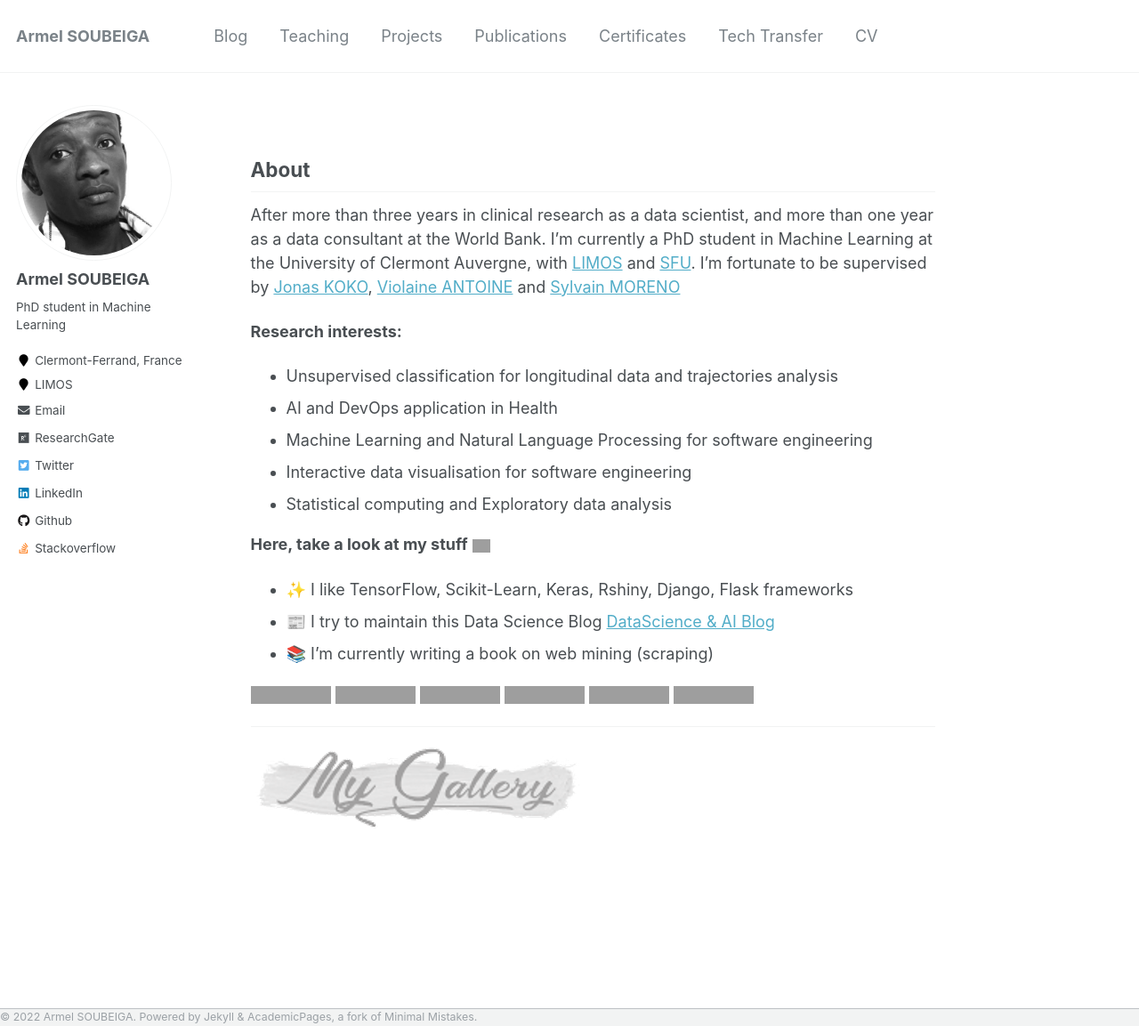
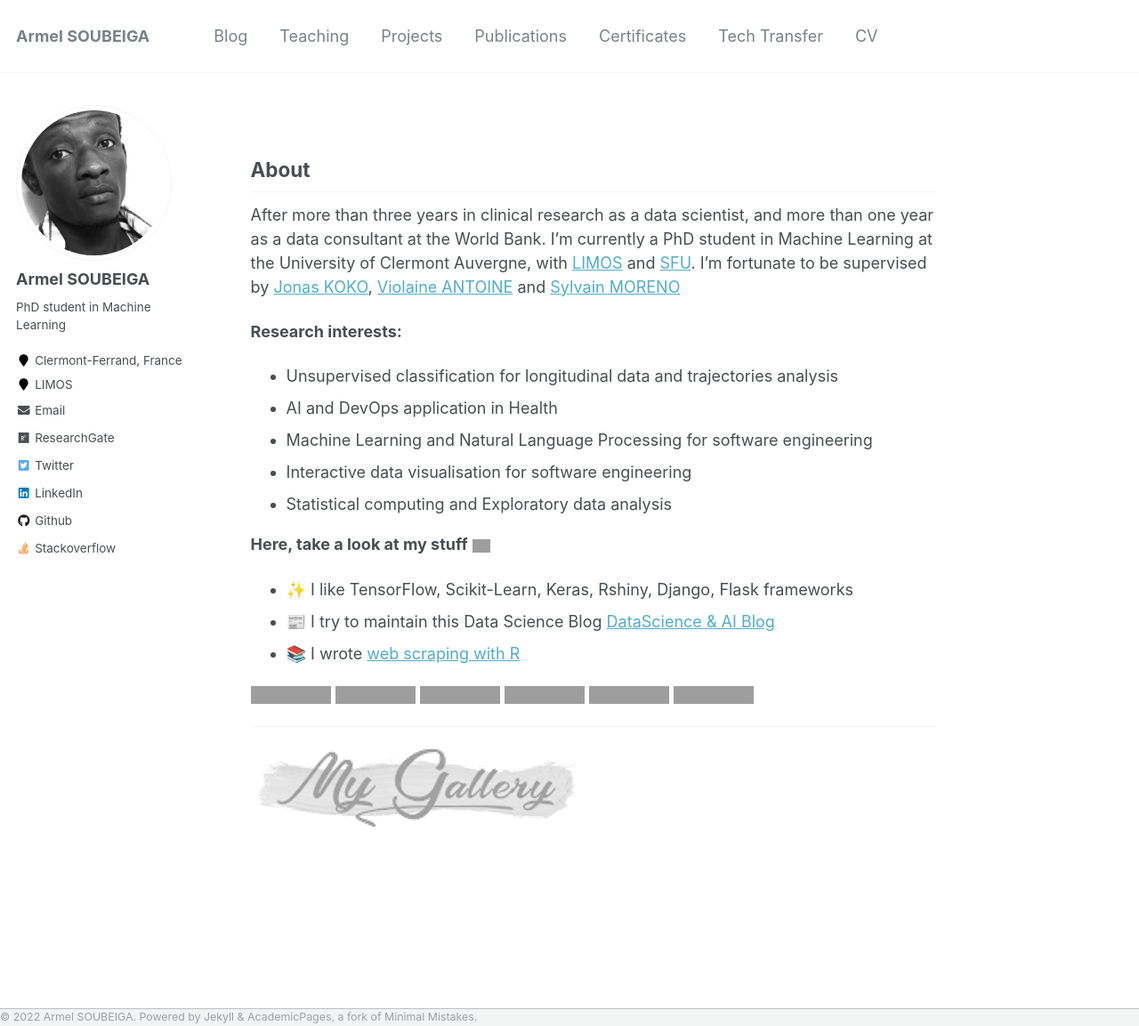
Before and after one commit to armelsoubeiga/armelsoubeiga.github.io, a Jekyll site: the page built from _pages/about.md, in a window 1280 px wide and 1153 px high. Shown: the whole window at 89% size. Built offline with Jekyll 4.4.1, drawn with Linux system fonts in a browser that asks for light colours; grey boxes are pictures that could not be loaded.

Commit message:
Update about.md

```diff
--- a/_pages/about.md
+++ b/_pages/about.md
@@ -24,7 +24,7 @@ After more than three years in clinical research as a data scientist, and more t
 
 - ✨ I like TensorFlow, Scikit-Learn, Keras, Rshiny, Django, Flask frameworks
 - 📰 I try to maintain this Data Science Blog [DataScience & AI Blog](https://armelsoubeiga.pythonanywhere.com/)
-- 📚 I'm currently writing a book on web mining (scraping)
+- 📚  I wrote [web scraping with R](https://www.amazon.fr/dp/B0B6XGTXKP)
 
 [![Python](https://img.shields.io/badge/-programming-black?style=flat-square&logo=python&link=https://github.com/armelsoubeiga)](https://github.com/armelsoubeiga)
 [![R](https://img.shields.io/badge/-programming-black?style=flat-square&logo=r&link=https://github.com/armelsoubeiga)](https://github.com/armelsoubeiga)
```
